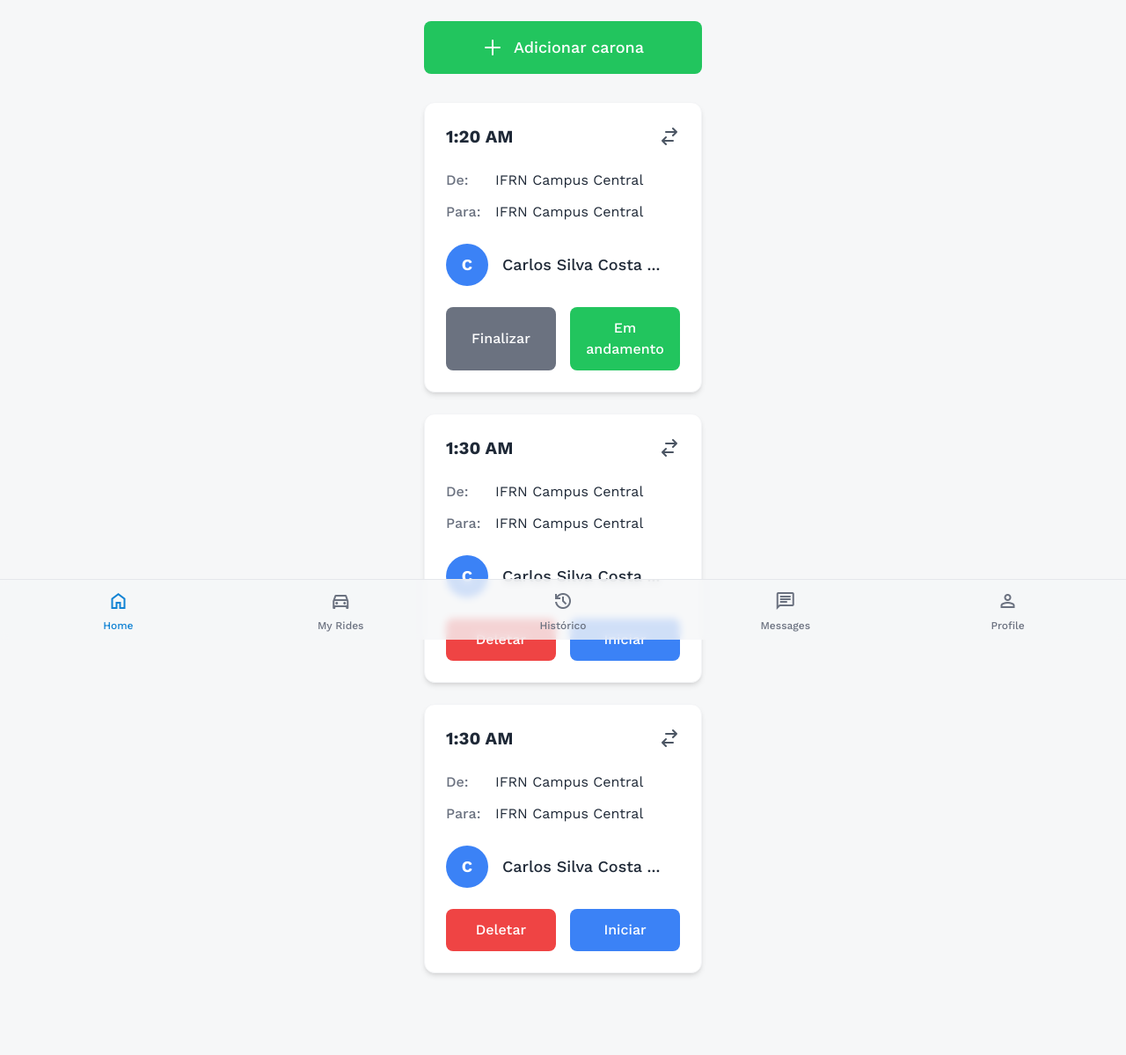
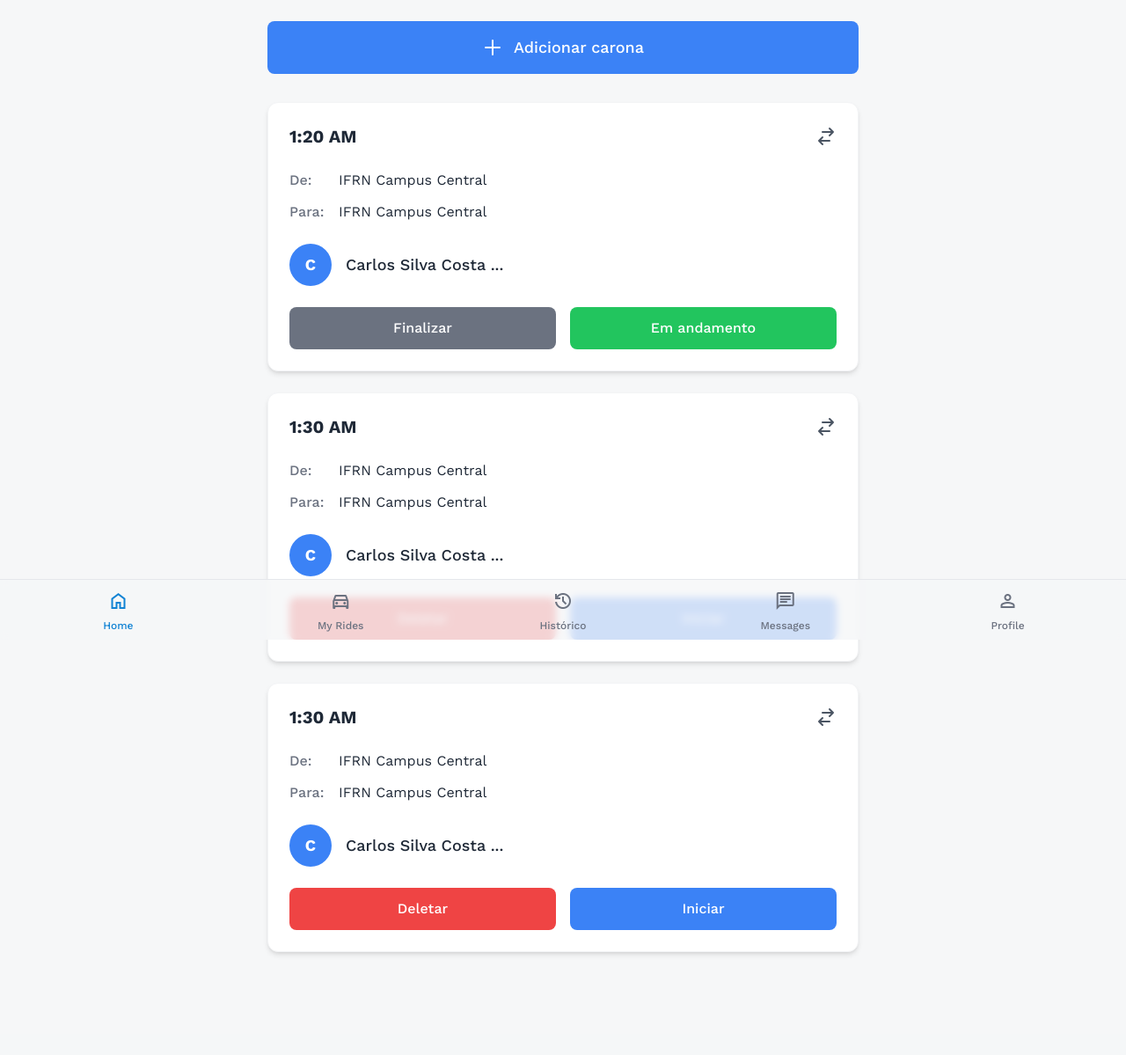
Before and after one commit to FabricioS2/Projeto-integrador-carona-solidaria, a Django app: template usuario_app/templates/usuario_app/solicitar_carona.html in a window 1280 px wide. Shown: the part 73-1272 px from the top of the page at 88% size. After the commit the page ends 1158 px from the top, so only its background shows below. Run offline with Django 5.2, Linux system fonts and the light colour scheme; the template is opened without the code that fills it, so the values that code supplies are empty; parts of the project's set-up code (start-up, migrations or seed data) failed here and were passed over; some libraries are stand-ins or nearby versions.

Commit message:
modify css of solicitar_carona and adding routes

```diff
--- a/usuario_app/templates/usuario_app/solicitar_carona.html
+++ b/usuario_app/templates/usuario_app/solicitar_carona.html
@@ -6,11 +6,12 @@
 
 <body class="font-sans bg-gray-50 min-h-screen">
     <!-- Main Content -->
-    <main class="max-w-4xl mx-auto px-4 py-6">
-      <!-- Botão Adicionar Carona-->
+    <main class="w-full max-w-6xl mx-auto px-4 py-6"> <!-- Aumentei max-w para 6xl -->
+      <!-- Botão Adicionar Carona -->
       <div class="mb-8 flex justify-center">
+        <div class="w-3/5"> <!-- Container de 60% para o botão -->
           <button
-          class="w-full max-w-sm bg-green-500 hover:bg-green-600 text-white px-6 py-4 rounded-lg font-medium transition-colors flex items-center justify-center gap-3 text-lg"
+            class="w-full bg-blue-500 hover:bg-blue-600 text-white px-6 py-4 rounded-lg font-medium transition-colors flex items-center justify-center gap-3 text-lg"
           >
             <svg
               class="w-6 h-6"
@@ -28,9 +29,12 @@
             Adicionar carona
           </button>
         </div>
+      </div>
 
       <!-- Lista de Caronas -->
-      <div class="space-y-6">
+      <div class="flex justify-center">
+        <div class="w-3/5 space-y-6"> <!-- Container principal de 60% -->
+
           <!-- Card 1: Finalizar / Em andamento -->
           <div class="bg-white rounded-xl shadow-md border border-gray-100">
             <div class="p-6">
@@ -57,11 +61,11 @@
 
               <!-- Locais com "De:" e "Para:" -->
               <div class="mb-6 space-y-3">
-              <div class="flex items-start gap-2">
-                <span class="text-gray-500 font-medium min-w-12">De:</span>
-                <span class="text-gray-800">IFRN Campus Central</span>
+                <div class="flex items-center gap-2">
+                  <p class="text-gray-500 font-medium min-w-12">De:</p>
+                  <p class="text-gray-800">IFRN Campus Central</p>
                 </div>
-              <div class="flex items-start gap-2">
+                <div class="flex items-center gap-2">
                   <span class="text-gray-500 font-medium min-w-12">Para:</span>
                   <span class="text-gray-800">IFRN Campus Central</span>
                 </div>
@@ -223,6 +227,7 @@
             </div>
           </div>
         </div>
+      </div>
     </main>
   </body>
 
--- a/usuario_app/urls.py
+++ b/usuario_app/urls.py
@@ -5,6 +5,6 @@ urlpatterns = [
    path('', views.index, name="index"),
    path('chat/', views.chat, name="chat"),
    path('perfil/', views.perfil, name="perfil"),
-    path('historico', views.historico, name="historico"),
-    path('')
+    path('historico/', views.historico, name="historico"),
+    path('caronas/solicitar/', views.solicitar_carona, name="solicitar_carona"),
 ]
--- a/usuario_app/views.py
+++ b/usuario_app/views.py
@@ -14,3 +14,7 @@ def perfil(request):
 
 def historico(request):
     return render(request, 'usuario_app/historico.html')
+
+
+def solicitar_carona(request):
+    return render(request, 'usuario_app/solicitar_carona.html')
```
Lines whose indentation alone changed are shown as unchanged.
